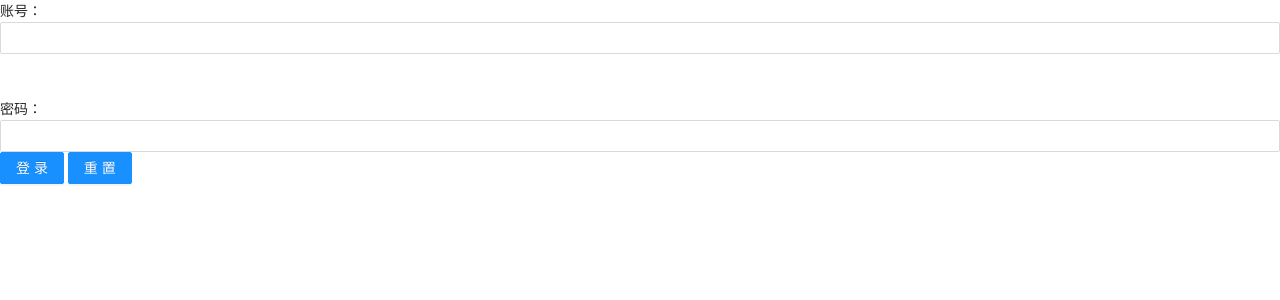
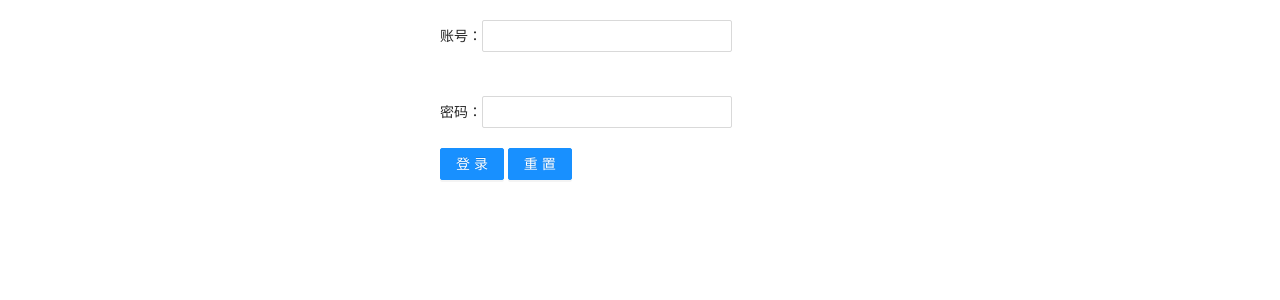
Before and after one commit to WWW-max/exam-system-front-end-react, a React (Create React App) app: page /login in a window 1280 px wide. Shown: the top 300 px of the page. Built offline with nearby package versions, Linux system fonts and the light colour scheme.

Commit message:
fix: 调整login样式

```diff
--- a/src/Login/Login.css
+++ b/src/Login/Login.css
@@ -1,3 +1,26 @@
+html,body {
+    margin: 0;
+    padding: 0;
+    height:100%;
+}
+.container {
+    width: 100%;
+    height:100%;
+    /* background-color: blueviolet; */
+    display: flex;
+    /* flex-direction: column; */
+    justify-content: center;
+    align-items: center;
+}
 .login {
-    background-color: red;
+    /* background-color: yellowgreen; */
+    width: 400px;
+    height: 300px;
+
 }
+.main {
+    margin-top: 20px;
+}
+.footer {
+    margin-top:20px;
+}
--- a/src/Login/Login.jsx
+++ b/src/Login/Login.jsx
@@ -1,6 +1,7 @@
 import React, { Component } from 'react';
 import { Input, Button } from 'antd';
 import 'antd/dist/antd.css';
+import './Login.css';
 import axios from 'axios';
 
 export default class Login extends Component {
@@ -18,7 +19,7 @@ export default class Login extends Component {
     axios.post('/api/login ',param).then(function(response){
         console.log(response);
     }).catch(function(error){
-        console.log(error);
+        console.log('用户名或密码错误');
     })
   }
   reset = () => {
@@ -43,12 +44,18 @@ export default class Login extends Component {
   render() {
     const {username, password} = this.state;
     return (
-      <div>
-        账号：<Input type='text' value={username} onChange={this.usernameChange}/><br/><br/><br/>
-        密码：<Input type='password' value={password} onChange={this.passwordChange}/><br/>
-        <Button type="primary" onClick={this.signIn}>登录</Button>&nbsp;
-        <Button type="primary" onClick={this.reset}>重置</Button>
+     <div className='container'>
+       <div className='login'>
+        <div className='main'>
+            账号：<Input style={{width:'250px'}} type='text' value={username} onChange={this.usernameChange}/><br/><br/><br/>
+            密码：<Input style={{width:'250px'}}type='password' value={password} onChange={this.passwordChange}/><br/>
+        </div>
+        <div className='footer'>
+            <Button type="primary" onClick={this.signIn}>登录</Button>&nbsp;
+            <Button type="primary" onClick={this.reset}>重置</Button>
+        </div>
       </div>
+     </div>
     )
   }
 }
```
